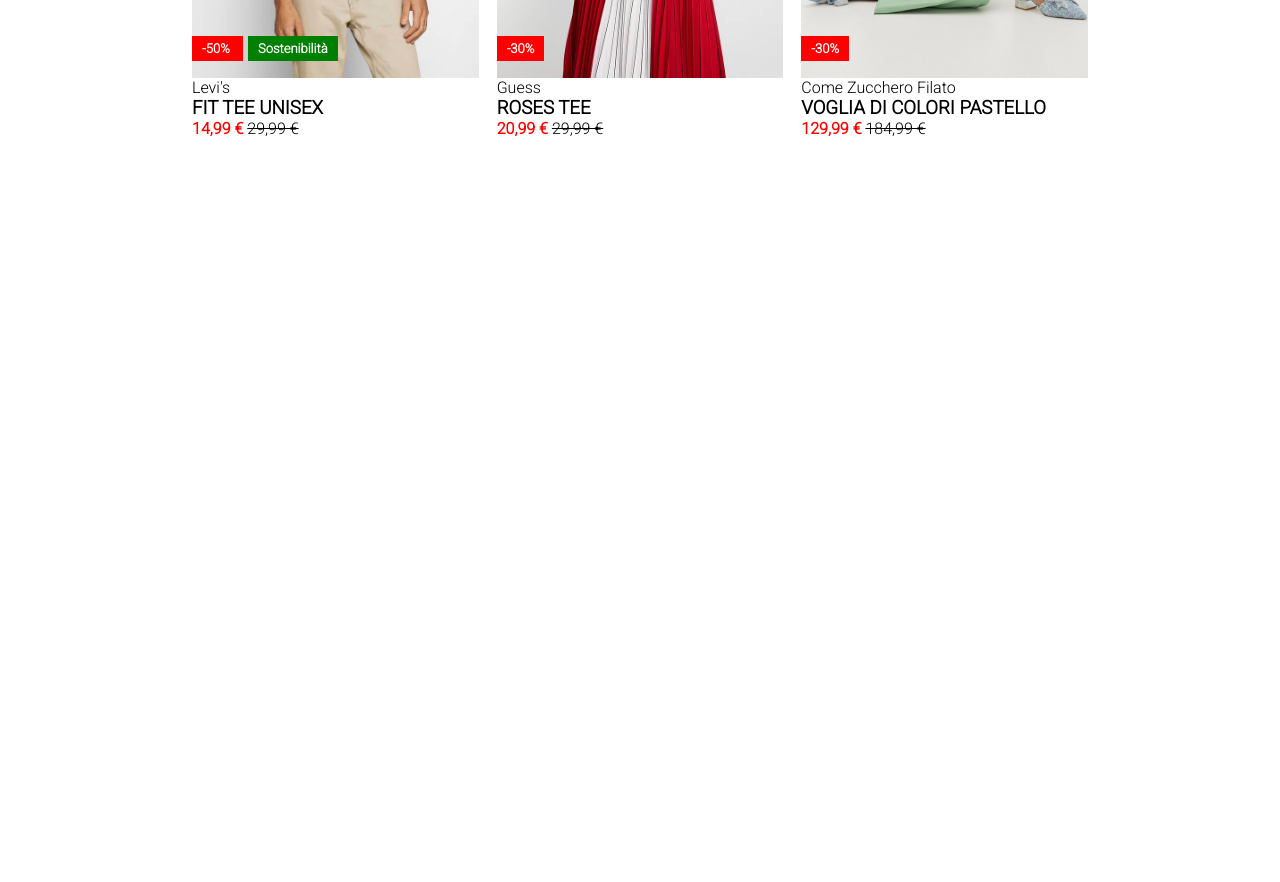
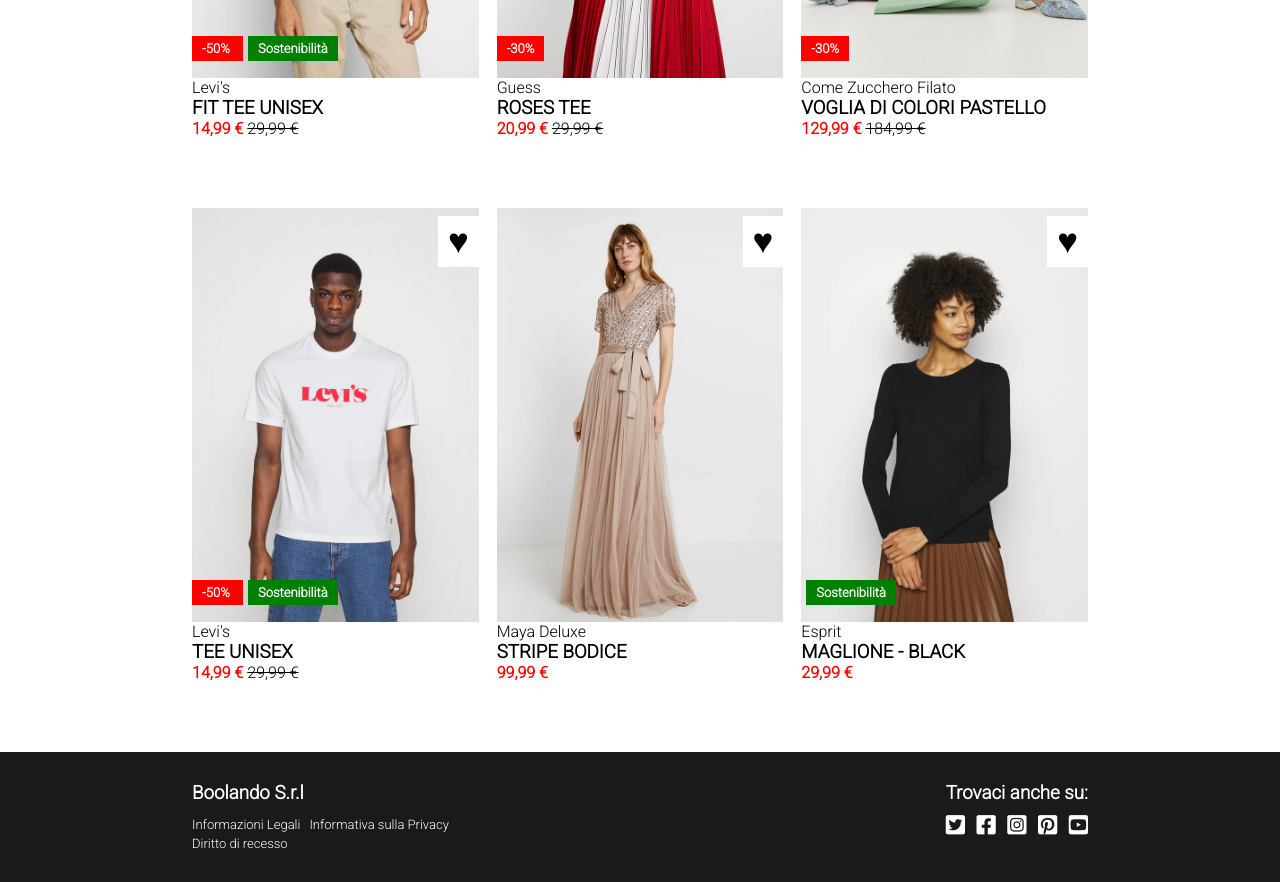
Before and after one commit to LeonardoRinaldi92/html-css-boolando, a plain HTML site: page index.html in a window 1280 px wide. Shown: the part 480-1362 px from the top of the page. Before the commit the page ends 800 px from the top, so only its background shows below. Drawn offline with Linux system fonts and the light colour scheme.

Commit message:
sito completo no bonus no fixed

```diff
--- a/assets/css/style.css
+++ b/assets/css/style.css
@@ -7,6 +7,10 @@
 
 nav {
     background-color: rgb(255,105,0);
+}
+
+footer {
+    background-color: rgb(26,26,26)    ;
 }
 
 /* allineamenti */
@@ -55,6 +59,14 @@ nav {
     padding-bottom: 20px;
 }
 
+.padd-bot30 {
+    padding-bottom: 30px;
+}
+
+.padd-top30 {
+    padding-top: 30px;
+}
+
 .padd-top20 {
     padding-top: 20px;
 }
@@ -65,6 +77,14 @@ nav {
 
 .mr-t70 {
     margin-top: 70px;
+}
+
+.mr-b70 {
+    margin-bottom: 70px;
+}
+
+.mr-bot10 {
+    margin-bottom: 10px;
 }
 
 .mr-l5 {
@@ -86,6 +106,9 @@ nav {
 
 .font18 {
     font-size: 18px;
+}
+.font22 {
+font-size: 22px;
 }
 
 .font35 {
--- a/index.html
+++ b/index.html
@@ -113,7 +113,104 @@
             </div>
         </section>
         <!-- seconda-riga -->
-        <section></section>
+        <section class="wdth-70 mr-b70 mr0auto">
+            <!-- flex -->
+            <div class="flex jstf-spcbtwn mr-t70">
+                <!-- 1 card -->
+                <div class="card-size">
+                    <!-- positionrelative -->
+                    <div class="p-relative">
+                        <img class="block wdth-100 " src="./assets/img/4.webp" alt="">
+                        <div class ="p-absolute bott-left">
+                            <!-- etichette -->
+                            <span class="font13 box txt-white red"><strong>-50%</strong>
+                            </span>
+                            <span class="mr-l5 font13 box txt-white green"><strong>Sostenibilità</strong>
+                            </span>
+                        </div>
+                        <div class="p-absolute top-right">
+                            <span class="font35 box white"> &hearts;
+                            </span>
+                        </div>
+                    </div>
+                    <!-- specifiche oggetto -->
+                    <span>Levi's</span>
+                    <h3 class="font-bold">TEE UNISEX</h3>
+                    <span class="font-bold txt-red">14,99 &euro; </span>
+                    <span><s>29,99 &euro;</s></span>
+                </div>
+                <!-- 2 card -->
+                <div class="card-size">
+                    <!-- positionrelative -->
+                    <div class="p-relative">
+                        <img class="block wdth-100" src="./assets/img/5.webp" alt="">
+                        <!-- cuore -->
+                        <div class="p-absolute top-right">
+                            <span class="font35 box white"> &hearts;
+                            </span>
+                        </div>
+                    </div>
+                    <!-- specifiche oggetto -->
+                    <span>Maya Deluxe</span>
+                    <h3 class="font-bold">STRIPE BODICE</h3>
+                    <span class="font-bold txt-red">99,99 &euro; </span>
+                </div>
+                <!-- 3 card -->
+                <div class="card-size">
+                    <!-- position relative -->
+                    <div class="p-relative">
+                        <img class="block wdth-100" src="./assets/img/6.webp" alt="">
+                        <div class ="p-absolute bott-left">
+                            <!-- etichette -->
+                            <span class="mr-l5 font13 box txt-white green"><strong>Sostenibilità</strong>
+                            </span>
+                        </div>
+                        <!-- cuore -->
+                        <div class="p-absolute top-right">
+                            <span class="font35 box white"> &hearts;
+                            </span>
+                        </div>
+                    </div>
+                    <!-- specifiche oggetto -->
+                    <span>Esprit</span>
+                    <h3 class="font-bold">MAGLIONE - BLACK</h3>
+                    <span class="font-bold txt-red">29,99 &euro; </span>
+                </div>
+            </div>
+        </section>
     </main>
+    <footer>
+        <!-- container-foot -->
+        <div class="mr0auto wdth-70 padd-top30 padd-bot30" >
+            <!-- flex -->
+            <div class="flex jstf-spcbtwn">
+                <!-- Informativa -->
+                <div class="card-size">
+                    <h3 class="txt-white font-bold mr-bot10">Boolando S.r.l</h3>
+                    <span>
+                        <a class="txt-white txt-deco-none font13 mr-r5" href="#">Informazioni Legali</a>
+                    </span>
+                    <span>
+                        <a class="txt-white txt-deco-none font13 mr-r5" href="#">Informativa sulla Privacy</a>
+                    </span>
+                    <span>
+                        <a class="txt-white txt-deco-none font13 mr-r5" href="#">Diritto di recesso</a>
+                    </span>
+
+                </div>
+                <!-- social -->
+                <div>
+                    <h3 class="txt-white mr-bot10">Trovaci anche su:</h3>
+                    <div class="flex jstf-spcbtwn">
+                    <i class="fa-brands fa-square-twitter txt-white font22"></i>
+                    <i class="fa-brands fa-square-facebook txt-white font22"></i>
+                    <i class="fa-brands fa-square-instagram txt-white font22"></i>
+                    <i class="fa-brands fa-square-pinterest txt-white font22"></i>
+                    <i class="fa-brands fa-square-youtube txt-white font22"></i>
+                </div>
+                </div>
+            </div>
+        </div>
+    </footer>
 </body>
 </html>
```
